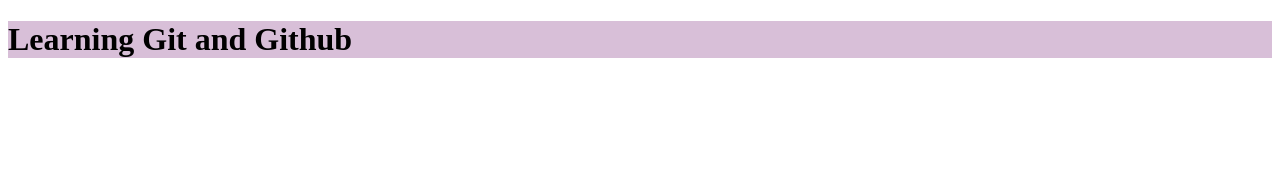
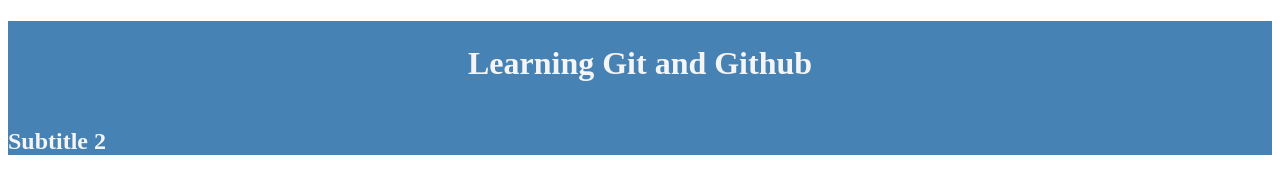
Before and after one commit to isra-osvaldo/first-repo-latam, a plain HTML site: page index.html in a window 1280 px wide. Drawn offline with Linux system fonts and the light colour scheme.

Commit message:
"Add subtitle 2"

```diff
--- a/assets/css/style.css
+++ b/assets/css/style.css
@@ -1,3 +1,9 @@
 header {
-    background-color: thistle;
+    background-color: steelblue;
+    color: whitesmoke;
 }
+
+h1 {
+    padding: 1.5rem;
+    text-align: center;
+}
--- a/index.html
+++ b/index.html
@@ -9,6 +9,7 @@
 <body>
     <header>
         <h1>Learning Git and Github</h1>
+        <h2>Subtitle 2</h2>
     </header>
 </body>
 </html>
```
Also changed, not shown: 1 other file.
